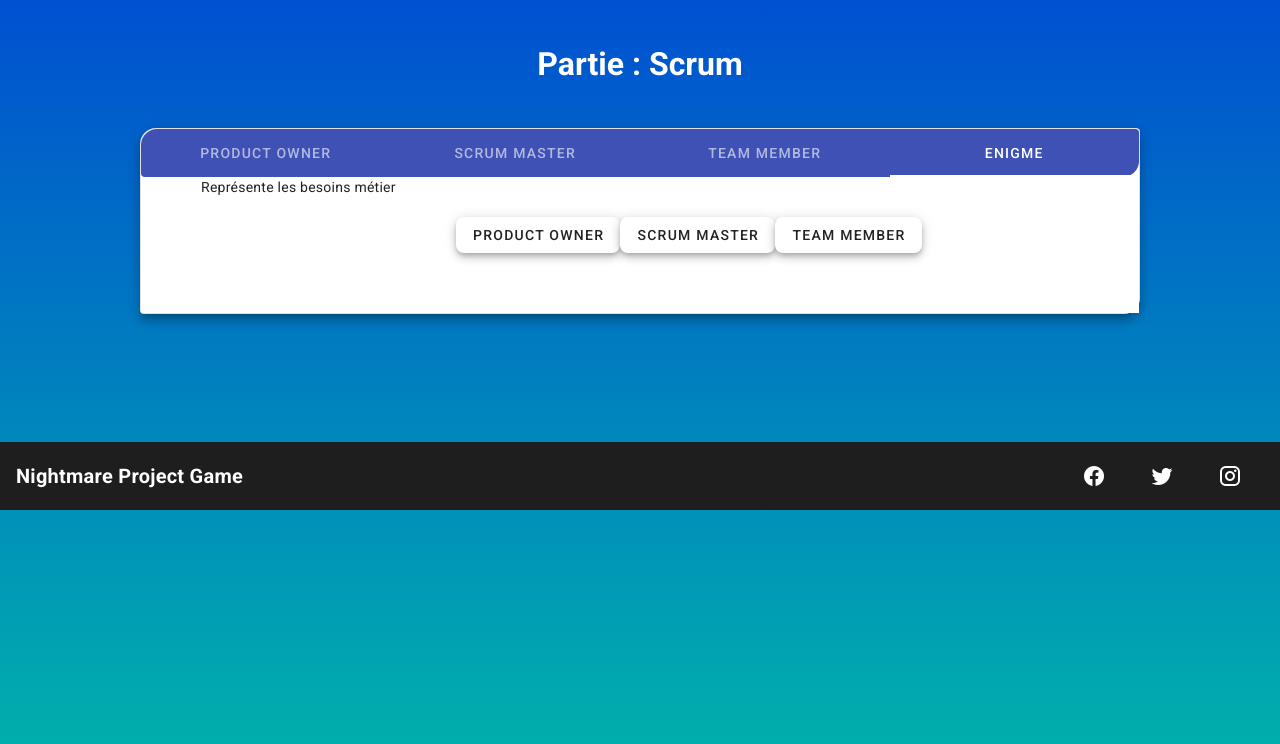
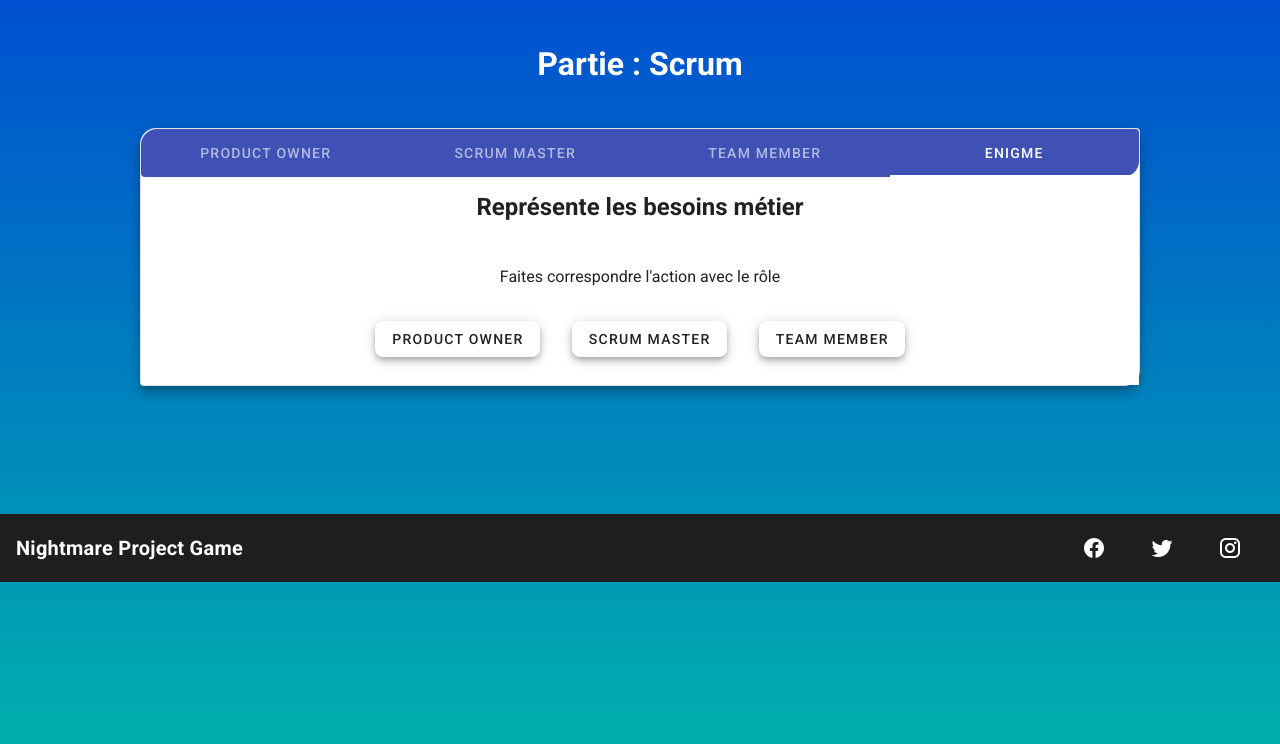
Before and after one commit to SammyMERAZGA/ProjectCircle, a Vue app: page /play/scrum in a window 1280 px wide. Both pictures are taken after a click on the tab "ENIGME". Shown: the top 744 px of the page. Built offline with nearby package versions, Linux system fonts and the light colour scheme.

Commit message:
[Scrum] Fix Enigme

```diff
--- a/src/views/Moe/style.scss
+++ b/src/views/Moe/style.scss
@@ -0,0 +1,3 @@
+.btn-role {
+  margin: 8px;
+}
--- a/src/views/Scrum/Scrum.vue
+++ b/src/views/Scrum/Scrum.vue
@@ -62,32 +62,35 @@
         </v-tab>
         <v-tab-item>
           <v-container fluid>
-            <v-row>
-              <p class="body-2 mb-10 ml-15 mr-15">
+              <h2 class="mb-10 ml-15 mr-15 text-center">
                 {{ data }}
+              </h2>
+              <p class="text-center">
+                Faites correspondre l'action avec le rôle
               </p>
+            <v-layout justify-center>
                 <v-btn
-                  class="rounded-lg mt-10 mb-15 elevation-5"
+                    class="rounded-lg elevation-5 ma-4"
                     color="white"
                     @click="refreshData(data, role[0])"
                     light
                     depressed
                 >{{ role[0] }}</v-btn>
                 <v-btn
-                  class="rounded-lg mt-10 mb-15 elevation-5"
+                    class="rounded-lg elevation-5 ma-4"
                     color="white"
                     @click="refreshData(data, role[1])"
                     light
                     depressed
                 >{{ role[1] }}</v-btn>
                 <v-btn
-                  class="rounded-lg mt-10 mb-15 elevation-5"
+                    class="rounded-lg  elevation-5 ma-4"
                     color="white"
                     @click="refreshData(data, role[2])"
                     light
                     depressed
                 >{{ role[2] }}</v-btn>
-            </v-row>
+              </v-layout>
           </v-container>
         </v-tab-item>
       </v-tabs>
@@ -96,4 +99,4 @@
 </template>
 
 <script lang="ts" src="./index.ts"></script>
-<style scoped lang="scss" src="./style.scss"></style>
+<style scoped src="./style.css"></style>
```
Also changed, not shown: src/views/Scrum/style.css (added), src/views/Scrum/style.scss (deleted). Lines whose indentation alone changed are shown as unchanged.
